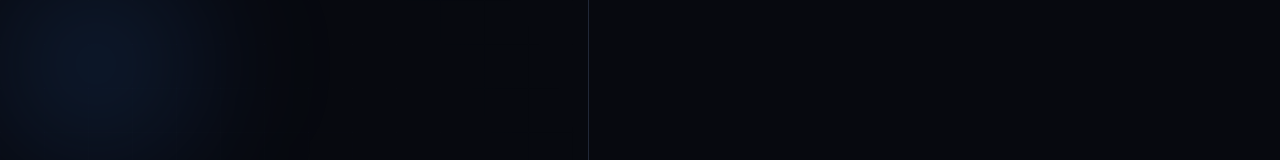
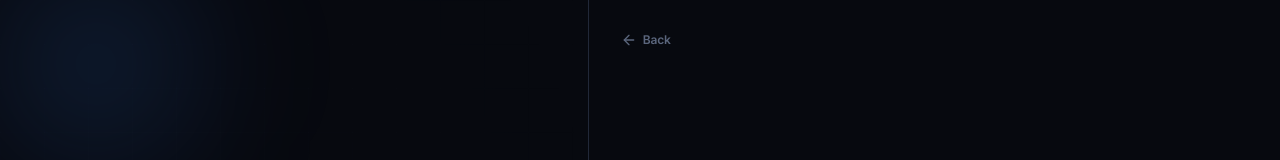
Before and after one commit to Vitti-Capital-Tech/Mirror_Engine, a Next.js app in the folder frontend/: page /login in a window 1280 px wide. Shown: the top 160 px of the page. Built offline with nearby package versions, Linux system fonts and the light colour scheme; no server answers.

Commit message:
feat(ui): back-to-home arrow on login/signup
Add a "Back" arrow (top-left of the auth form area) that returns to the landing
page from login or signup.

Co-Authored-By: Claude Opus 4.8 <noreply@anthropic.com>

```diff
--- a/frontend/src/components/auth/AuthShell.tsx
+++ b/frontend/src/components/auth/AuthShell.tsx
@@ -1,6 +1,7 @@
 'use client';
 import React, { useState } from 'react';
-import { Radio, Scale, ShieldCheck, TrendingUp, Eye, EyeOff, Lock, AlertCircle } from 'lucide-react';
+import Link from 'next/link';
+import { Radio, Scale, ShieldCheck, TrendingUp, Eye, EyeOff, Lock, AlertCircle, ArrowLeft } from 'lucide-react';
 
 const FEATURES = [
   { icon: Radio, anim: 'icon-pulse', title: 'Real-time mirroring', desc: 'Master fills copy to every follower in milliseconds.' },
@@ -150,6 +151,11 @@ export function AuthShell({ children }: { children: React.ReactNode }) {
 
       {/* Right — form area */}
       <main className="relative flex-1 flex items-center justify-center p-6 sm:p-10">
+        {/* Back to landing */}
+        <Link href="/"
+          className="absolute top-6 left-6 sm:top-8 sm:left-8 inline-flex items-center gap-1.5 text-xs font-semibold text-text-muted hover:text-text-primary transition-colors">
+          <ArrowLeft className="w-4 h-4" /> Back
+        </Link>
         <div className="w-full max-w-[400px]">
           <div className="lg:hidden flex items-center gap-3 justify-center mb-7">
             <img src="/logo.jpg" alt="Mirror Engine" className="w-10 h-10 rounded-xl ring-1 ring-bg-border" />
```
